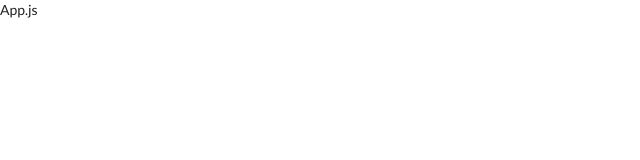
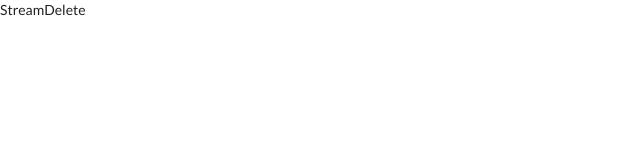
Before and after one commit to mohsinali/react-songs-list, a React (Create React App) app in the folder Projects/client/: page /streams/delete in a window 1280 px wide. Shown: the top 160 px of the page, without its empty margins (0-640 px from the left). Built offline with nearby package versions, Linux system fonts and the light colour scheme.

Commit message:
Streams CRUD scaffolding

```diff
--- a/Projects/client/src/App.js
+++ /dev/null
@@ -1,11 +0,0 @@
-import React from 'react';
-
-const App = () => {
-  return (
-    <div>
-      App.js
-    </div>
-  );
-}
-
-export default App;
--- /dev/null
+++ b/Projects/client/src/components/App.js
@@ -0,0 +1,23 @@
+import React from 'react';
+import { BrowserRouter, Route, Link } from 'react-router-dom';
+import StreamCreate from './streams/StreamCreate';
+import StreamEdit from './streams/StreamEdit';
+import StreamDelete from './streams/StreamDelete';
+import StreamShow from './streams/StreamShow';
+import StreamList from './streams/StreamList';
+
+const App = () => {
+  return (
+    <div>
+      <BrowserRouter>
+        <Route path="/" exact component={StreamList} />
+        <Route path="/streams/new" exact component={StreamCreate} />
+        <Route path="/streams/edit" exact component={StreamEdit} />
+        <Route path="/streams/delete" exact component={StreamDelete} />
+        <Route path="/streams/show" exact component={StreamShow} />
+      </BrowserRouter>
+    </div>
+  );
+}
+
+export default App;
--- /dev/null
+++ b/Projects/client/src/components/streams/StreamCreate.js
@@ -0,0 +1,7 @@
+import React from 'react';
+
+const StreamCreate = () => {
+  return <div>StreamCreate</div>;
+};
+
+export default StreamCreate;
--- /dev/null
+++ b/Projects/client/src/components/streams/StreamDelete.js
@@ -0,0 +1,7 @@
+import React from 'react';
+
+const StreamDelete = () => {
+  return <div>StreamDelete</div>;
+};
+
+export default StreamDelete;
--- /dev/null
+++ b/Projects/client/src/components/streams/StreamEdit.js
@@ -0,0 +1,7 @@
+import React from 'react';
+
+const StreamEdit = () => {
+  return <div>StreamEdit</div>;
+};
+
+export default StreamEdit;
--- /dev/null
+++ b/Projects/client/src/components/streams/StreamList.js
@@ -0,0 +1,7 @@
+import React from 'react';
+
+const StreamList = () => {
+  return <div>StreamList</div>;
+};
+
+export default StreamList;
--- /dev/null
+++ b/Projects/client/src/components/streams/StreamShow.js
@@ -0,0 +1,7 @@
+import React from 'react';
+
+const StreamShow = () => {
+  return <div>StreamShow</div>;
+};
+
+export default StreamShow;
--- a/Projects/client/src/index.js
+++ b/Projects/client/src/index.js
@@ -1,5 +1,5 @@
 import React from 'react';
 import ReactDOM from 'react-dom';
-import App from './App';
+import App from './components/App';
 
 ReactDOM.render(<App />, document.getElementById('root'));
```
